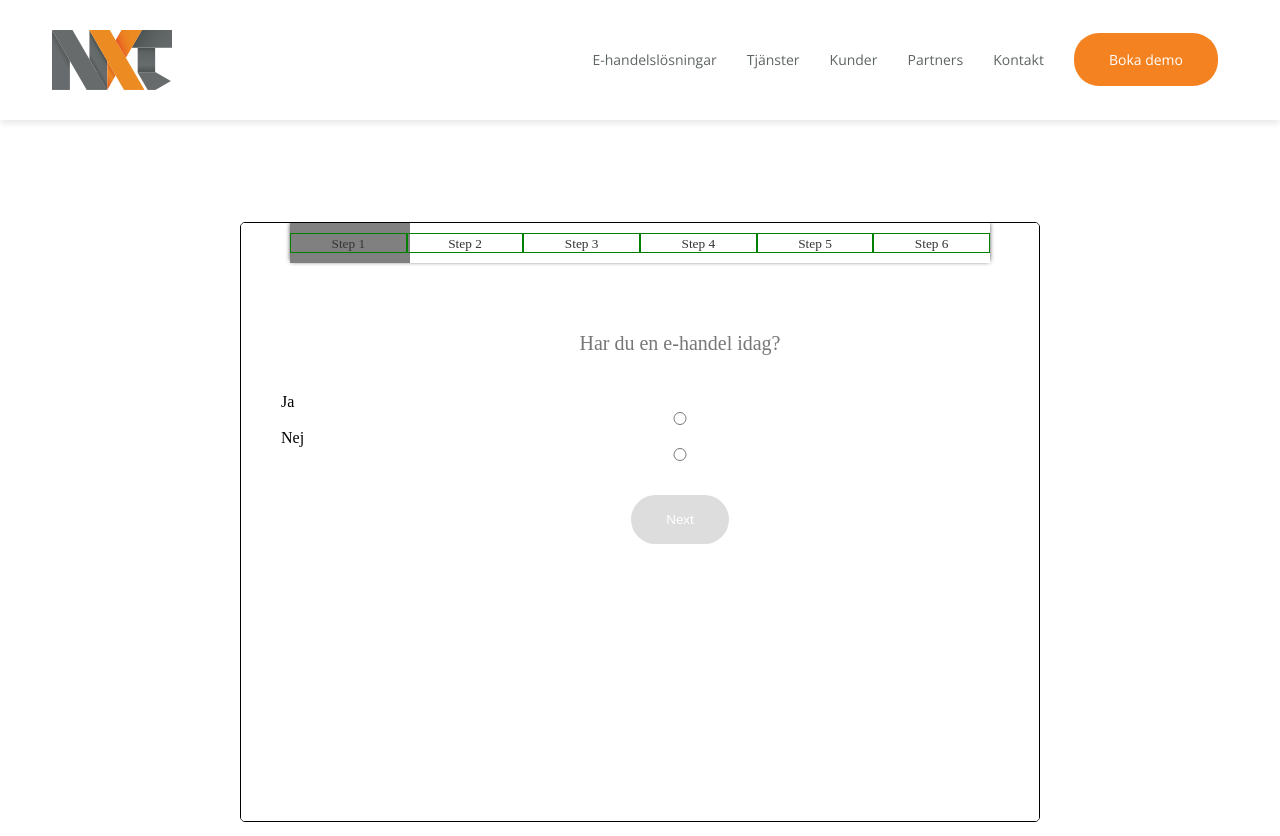
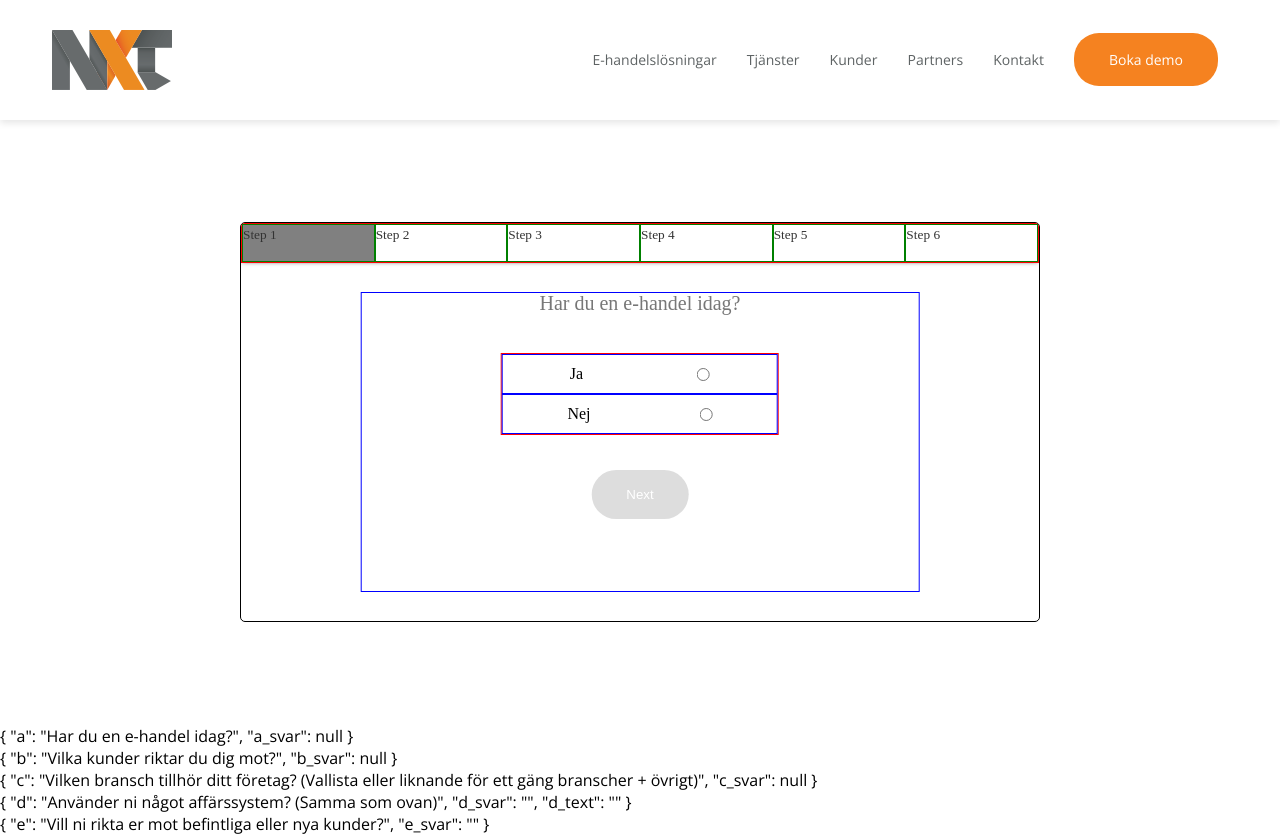
Before and after one commit to bergerik/nxt-vue, a Vue app: page / in a window 1280 px wide. Shown: the top 836 px of the page. Built offline with nearby package versions, Linux system fonts and the light colour scheme.

Commit message:
håller på fixa logik för disabled för input text

```diff
--- a/src/components/Questions.vue
+++ b/src/components/Questions.vue
@@ -16,11 +16,15 @@
         <div>
           <h3>{{ answers[0].a }}</h3>
         </div>
+        <div class="answer__container">
           <div>
             <label>Ja</label>
             <input type="radio" value="ja" v-model="answers[0].a_svar" />
+          </div>
+          <div>
             <label>Nej</label>
             <input type="radio" value="nej" v-model="answers[0].a_svar" />
+          </div>
         </div>
 
         <div class="btn-box">
@@ -28,7 +32,7 @@
             :disabled="answers[0].a_svar === null"
             class="btn black_bg"
             :style="answers[0].a_svar === null && disabled"
-            @click="(form1 = '-450px'), (form2 = '40px'), (progress = '240px')"
+            @click="(form1 = '-1000px'), (form2 = '50%'), (progress = '33.7%')"
             type="button"
           >
             Next
@@ -41,18 +45,24 @@
 
       <form :style="{ left: form2 }" id="form2">
         <h3>{{ answers[1].b }}</h3>
+        <div class="answer__container">
           <div>
             <label>B2B</label>
             <input type="radio" value="B2B" v-model="answers[1].b_svar" />
+          </div>
+          <div>
             <label>B2C</label>
             <input type="radio" value="B2C" v-model="answers[1].b_svar" />
+          </div>
+          <div>
             <label>B2B & B2C</label>
             <input type="radio" value="B2B & B2C" v-model="answers[1].b_svar" />
+          </div>
         </div>
 
         <div class="btn-box">
           <button
-            @click="(form1 = '40px'), (form2 = '450px'), (progress = '120px')"
+            @click="(form1 = '50%'), (form2 = '1100px'), (progress = '15%')"
             class="btn black_bg"
             id="back1"
             type="button"
@@ -60,7 +70,7 @@
             Back
           </button>
           <button
-            @click="(form2 = '-450px'), (form3 = '40px'), (progress = '360px')"
+            @click="(form2 = '-1000px'), (form3 = '50%'), (progress = '49.7%')"
             class="btn black_bg"
             id="next2"
             type="button"
@@ -77,32 +87,52 @@
 
       <form :style="{ left: form3 }" id="form3">
         <h3>{{ answers[2].c }}</h3>
+        <div class="answer__container">
           <div>
             <label>exempel 1</label>
-          <input type="radio" value="B2B" v-model="answers[2].c_svar" />
+            <input type="radio" value="ex1" v-model="answers[2].c_svar" />
+          </div>
+          <div>
             <label>exempel 2</label>
-          <input type="radio" value="B2C" v-model="answers[2].c_svar" />
+            <input type="radio" value="ex2" v-model="answers[2].c_svar" />
+          </div>
+          <div>
             <label>exempel 3</label>
-          <input type="radio" value="B2B & B2C" v-model="answers[2].c_svar" />
+            <input type="radio" value="ex3" v-model="answers[2].c_svar" />
+          </div>
+          <div>
             <label>exempel 4</label>
-          <input type="radio" value="B2B & B2C" v-model="answers[2].c_svar" />
+            <input type="radio" value="ex4" v-model="answers[2].c_svar" />
+          </div>
+          <div>
             <label>exempel 5</label>
-          <input type="radio" value="B2B & B2C" v-model="answers[2].c_svar" />
+            <input type="radio" value="ex5" v-model="answers[2].c_svar" />
+          </div>
+          <div>
             <label>exempel 6</label>
-          <input type="radio" value="B2B & B2C" v-model="answers[2].c_svar" />
+            <input type="radio" value="ex6" v-model="answers[2].c_svar" />
+          </div>
+          <div>
             <label>exempel 7</label>
-          <input type="radio" value="B2B & B2C" v-model="answers[2].c_svar" />
+            <input type="radio" value="ex7" v-model="answers[2].c_svar" />
+          </div>
+          <div>
             <label>exempel 8</label>
-          <input type="radio" value="B2B & B2C" v-model="answers[2].c_svar" />
+            <input type="radio" value="ex8" v-model="answers[2].c_svar" />
+          </div>
+          <div>
             <label>exempel 9</label>
-          <input type="radio" value="B2B & B2C" v-model="answers[2].c_svar" />
+            <input type="radio" value="ex9" v-model="answers[2].c_svar" />
+          </div>
+          <div>
             <label>exempel 10</label>
-          <input type="radio" value="B2B & B2C" v-model="answers[2].c_svar" />
+            <input type="radio" value="ex10" v-model="answers[2].c_svar" />
+          </div>
         </div>
 
         <div class="btn-box">
           <button
-            @click="(form3 = '40px'), (form3 = '450px'), (progress = '120px')"
+            @click="(form2 = '50%'), (form3 = '1100px'), (progress = '30%')"
             class="btn black_bg"
             id="back2"
             type="button"
@@ -110,7 +140,7 @@
             Back
           </button>
           <button
-            @click="(form3 = '-450px'), (form4 = '40px'), (progress = '360px')"
+            @click="(form3 = '-1000px'), (form4 = '50%'), (progress = '66.7%')"
             class="btn black_bg"
             id="next3"
             type="button"
@@ -127,21 +157,28 @@
 
       <form :style="{ left: form4 }" id="form4">
         <h3>{{ answers[3].d }}</h3>
+        <div class="answer__container">
           <div>
             <label>Ja</label>
             <input type="radio" value="ja" v-model="answers[3].d_svar" />
+            <br />
             <input
               type="text"
               v-model="answers[3].d_text"
               placeholder="Vilket?"
+              :disabled="disabledInput"
+              :style="answers[3].d_svar === null && disabled"
             />
+          </div>
+          <div>
             <label>Nej</label>
             <input type="radio" value="nej" v-model="answers[3].d_svar" />
+          </div>
         </div>
 
         <div class="btn-box">
           <button
-            @click="(form3 = '40px'), (form4 = '450px'), (progress = '120px')"
+            @click="(form3 = '50%'), (form4 = '1100px'), (progress = '45%')"
             class="btn black_bg"
             id="back3"
             type="button"
@@ -149,7 +186,7 @@
             Back
           </button>
           <button
-            @click="(form4 = '-450px'), (form5 = '40px'), (progress = '360px')"
+            @click="(form4 = '-1000px'), (form5 = '50%'), (progress = '83.7%')"
             class="btn black_bg"
             id="next4"
             type="button"
@@ -166,16 +203,20 @@
 
       <form :style="{ left: form5 }" id="form5">
         <h3>{{ answers[4].e }}</h3>
+        <div class="answer__container">
           <div>
             <label>B2B</label>
             <input type="radio" value="B2B" v-model="answers[4].e_svar" />
+          </div>
+          <div>
             <label>B2C</label>
             <input type="radio" value="B2C" v-model="answers[4].e_svar" />
+          </div>
         </div>
 
         <div class="btn-box">
           <button
-            @click="(form4 = '40px'), (form5 = '450px'), (progress = '120px')"
+            @click="(form4 = '50%'), (form5 = '1100px'), (progress = '60%')"
             class="btn black_bg"
             id="back4"
             type="button"
@@ -183,7 +224,7 @@
             Back
           </button>
           <button
-            @click="(form5 = '-450px'), (form6 = '40px'), (progress = '360px')"
+            @click="(form5 = '-1000px'), (form6 = '50%'), (progress = '100.7%')"
             class="btn black_bg"
             id="next5"
             type="button"
@@ -200,16 +241,36 @@
 
       <form :style="{ left: form6 }" id="form6">
         <h3>{{ answers[5].f }}</h3>
-        <div>
-          <label>B2B</label>
-          <input type="radio" value="B2B" v-model="answers[5].f_svar" />
-          <label>B2C</label>
-          <input type="radio" value="B2C" v-model="answers[5].f_svar" />
+        <div class="answer__container">
+          <input
+            type="text"
+            value="B2B"
+            v-model="answers[5].f_namn"
+            placeholder="Förnamn"
+          />
+          <input
+            type="text"
+            value="B2C"
+            v-model="answers[5].e_namn"
+            placeholder="Efternamn"
+          />
+          <input
+            type="text"
+            value="B2C"
+            v-model="answers[5].tel"
+            placeholder="Telefon"
+          />
+          <input
+            type="text"
+            value="B2C"
+            v-model="answers[5].email"
+            placeholder="E-mail"
+          />
         </div>
 
         <div class="btn-box">
           <button
-            @click="(form4 = '40px'), (form5 = '450px'), (progress = '120px')"
+            @click="(form5 = '50%'), (form6 = '1100px'), (progress = '120px')"
             class="btn black_bg"
             id="back5"
             type="button"
@@ -217,17 +278,19 @@
             Back
           </button>
           <button
-            @click="(form5 = '-450px'), (form6 = '40px'), (progress = '360px')"
             class="btn black_bg"
             id="next6"
-            type="button"
+            type="submit"
             :disabled="answers[5].f_svar === null"
             :style="answers[5].f_svar === null && disabled"
           >
-            Next
+            Submit
           </button>
         </div>
       </form>
+    </div>
+    <div v-for="answer in answers" :key="answer.id">
+      <p>{{ answer }}</p>
     </div>
   </div>
 </template>
@@ -239,14 +302,20 @@ export default {
     return {
       answers: [
         // States
-        { a: "Har du en e-handel idag?", a_svar: null },
+        {
+          a: "Har du en e-handel idag?",
+          a_svar: null,
+        },
 
-        { b: "Vilka kunder riktar du dig mot?", b_svar: null },
+        {
+          b: "Vilka kunder riktar du dig mot?",
+          b_svar: null,
+        },
 
         {
           c:
             "Vilken bransch tillhör ditt företag? (Vallista eller liknande för ett gäng branscher + övrigt)",
-          c_svar: "",
+          c_svar: null,
         },
 
         {
@@ -255,10 +324,13 @@ export default {
           d_text: "",
         },
 
-        { e: "Vill ni rikta er mot befintliga eller nya kunder?", e_svar: "" },
+        {
+          e: "Vill ni rikta er mot befintliga eller nya kunder?",
+          e_svar: "",
+        },
 
         {
-          f: "Vill ni rikta er mot befintliga eller nya kunder?",
+          f: "Kontakt uppgifter?",
           f_namn: "",
           e_namn: "",
           tel: "",
@@ -275,11 +347,23 @@ export default {
       progress: "",
 
       // When btn is disabled
-      disabled: { backgroundColor: "#dddddd", cursor: "context-menu" },
+      disableInputText: false,
+      disabled: {
+        backgroundColor: "#dddddd",
+        cursor: "context-menu",
+      },
     };
   },
 
-  methods: {},
+  methods: {
+    disabledInput: function () {
+      if (this.answers[3].d_svar === null || this.answers[3].d_svar === "nej") {
+        this.disableInputText = true;
+      } else {
+        this.disableInputText = false;
+      }
+    },
+  },
 };
 </script>
 
@@ -289,13 +373,12 @@ export default {
   padding: 0;
   max-width: 800px;
   border: 1px solid;
-  height: 600px;
+  height: 400px;
   margin: 8% auto;
   background-color: #fff;
   border-radius: 5px;
   position: relative;
   overflow: hidden;
-  overflow-y: auto;
 
   h3 {
     text-align: center;
@@ -307,12 +390,35 @@ export default {
 
   form {
     // width: 700px;
-    width: 100%;
+    overflow-y: auto;
+    width: 70%;
+    margin: 0 auto;
+    height: 300px;
     position: absolute;
-    top: 110px;
-    left: 40px;
+    top: 55%;
+    left: 50%;
+    transform: translate(-50%, -50%);
     transition: 0.5s ease;
     overflow-y: auto;
+    border: 1px solid blue;
+    display: flex;
+    flex-direction: column;
+    align-items: center;
+
+    .answer__container {
+      border: 1px solid red;
+      width: 50%;
+      text-align: center;
+
+      div {
+        border: 1px solid;
+        display: flex;
+        justify-content: space-around;
+        align-items: center;
+        padding: 10px;
+        border: 1px solid blue;
+      }
+    }
 
     button {
       // width: 110px;
@@ -320,13 +426,14 @@ export default {
       // margin: 0 10px;
       // border-radius: 30px;
       // border: 1px solid red;
+      margin: 5px;
       outline: none;
       // color: #fff;
       cursor: pointer;
     }
 
     input {
-      width: 100%;
+      // width: 100%;
       padding: 10px 5px;
       border: 0;
       border-bottom: 1px solid #999;
@@ -350,22 +457,26 @@ export default {
   #form4,
   #form5,
   #form6 {
-    left: 800px;
+    left: 1100px;
   }
 
   .step-row {
     // width: 360px;
-    width: 700px;
+    // width: 700px;
+    width: 100%;
+    border: 1px solid red;
     height: 40px;
     margin: 0 auto;
     display: flex;
-    align-items: center;
+    // align-items: center;
+    justify-content: flex-start;
     box-shadow: 0 -1px 5px -1px #000;
     position: relative;
 
     .step-col {
-      width: 120px;
-      text-align: center;
+      // width: 120px;
+      width: 100%;
+      // text-align: center;
       color: #333;
       position: relative;
       border: 1px solid green;
@@ -374,7 +485,9 @@ export default {
     #progress {
       position: absolute;
       height: 100%;
-      width: 120px;
+      width: 16.7%;
+      text-align: left;
+
       // background: linear-gradient(to right, #ff105f, #ffad06);
       background-color: gray;
       transition: 1s ease;
```
Lines whose indentation alone changed are shown as unchanged.
